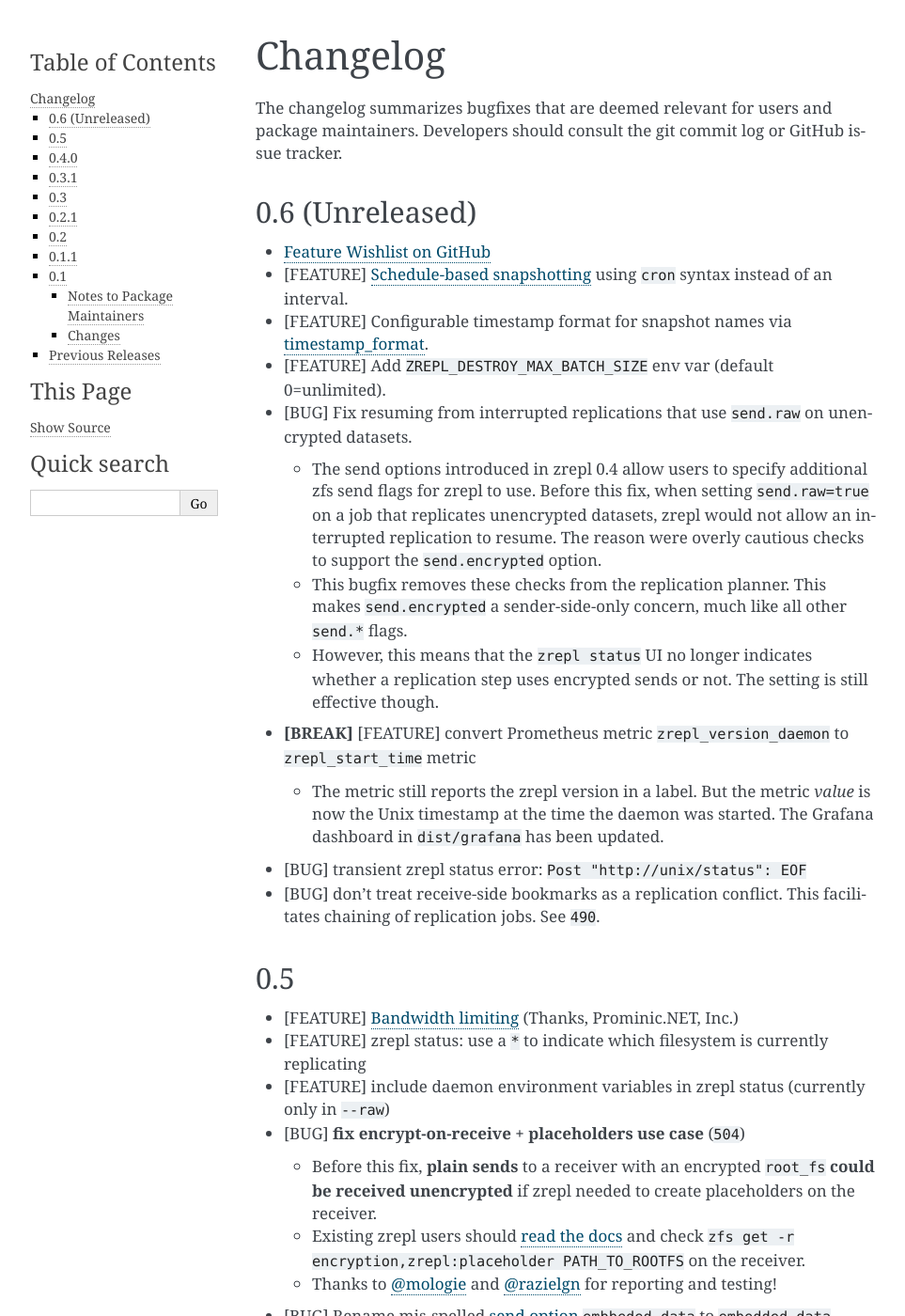
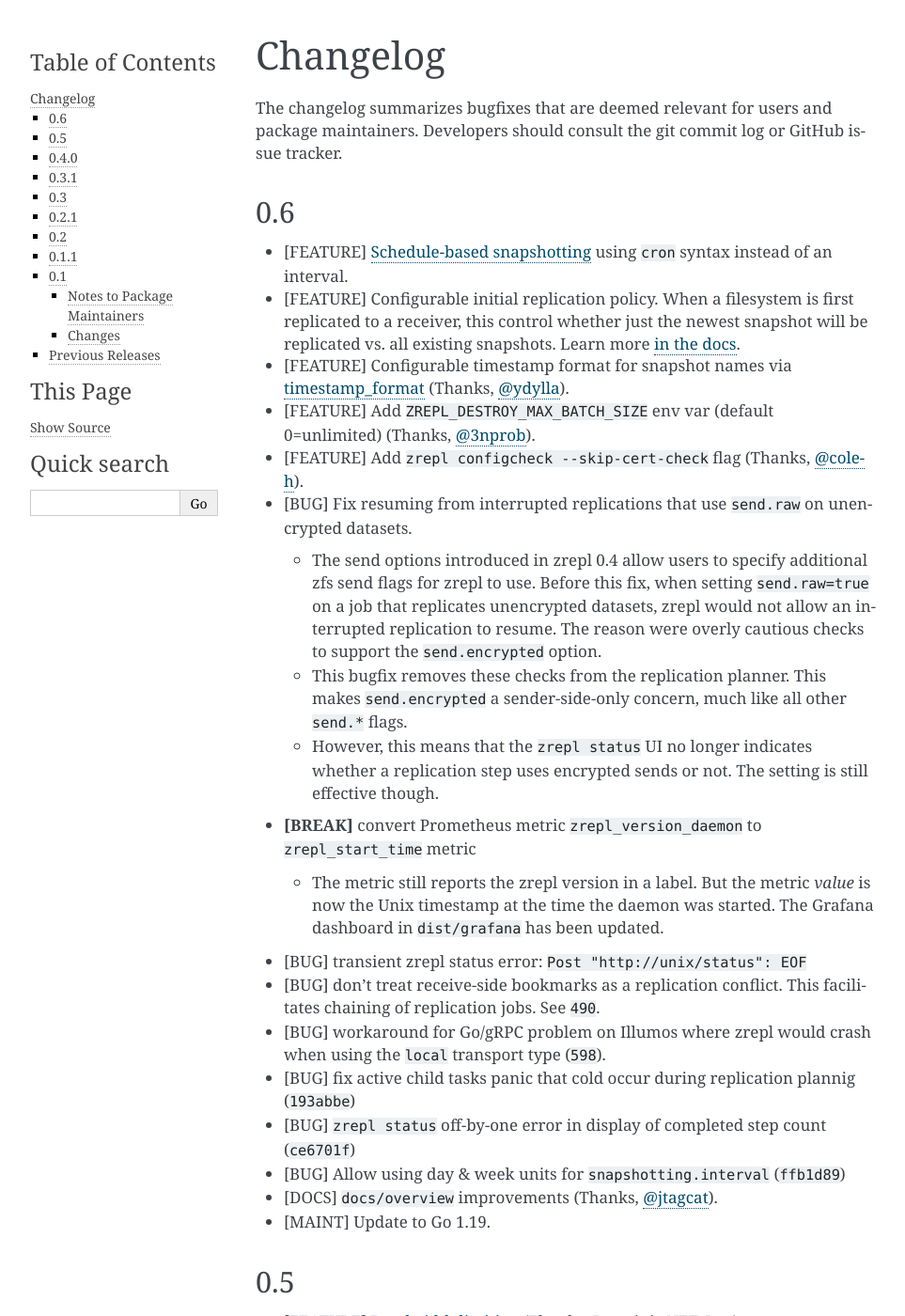
Before and after one commit to zrepl/zrepl, a Sphinx documentation site: the page built from docs/changelog.rst, in a window 1280 px wide and 1400 px high. Shown: the whole window at 94% size, without its empty margins (148-1111 px from the left). Built offline with Sphinx 7.4.7, drawn with Linux system fonts in a browser that asks for light colours; pages that are not in the unit, such as notebooks, are missing from menus; the version number could not be read and is left out; cross-references to code outside the pages are shown as plain code.

Commit message:
docs: finalize 0.6 changelog

```diff
--- a/docs/changelog.rst
+++ b/docs/changelog.rst
@@ -16,14 +16,18 @@
 The changelog summarizes bugfixes that are deemed relevant for users and package maintainers.
 Developers should consult the git commit log or GitHub issue tracker.
 
-0.6 (Unreleased)
-----------------
-
-* `Feature Wishlist on GitHub <https://github.com/zrepl/zrepl/discussions/547>`_
+0.6
+---
 
 * |feature| :ref:`Schedule-based snapshotting<job-snapshotting--cron>` using ``cron`` syntax instead of an interval.
-* |feature| Configurable timestamp format for snapshot names via :ref:`timestamp_format<job-snapshotting-timestamp_format>`.
-* |feature| Add ``ZREPL_DESTROY_MAX_BATCH_SIZE`` env var (default 0=unlimited).
+* |feature| Configurable initial replication policy.
+  When a filesystem is first replicated to a receiver, this control whether just the newest
+  snapshot will be replicated vs. all existing snapshots. Learn more :ref:`in the docs <conflict_resolution-initial_replication>`.
+* |feature| Configurable timestamp format for snapshot names via :ref:`timestamp_format<job-snapshotting-timestamp_format>`
+  (Thanks, `@ydylla <https://github.com/ydylla>`_).
+* |feature| Add ``ZREPL_DESTROY_MAX_BATCH_SIZE`` env var (default 0=unlimited)
+  (Thanks, `@3nprob <https://github.com/3nprob>`_).
+* |feature| Add ``zrepl configcheck --skip-cert-check`` flag (Thanks, `@cole-h <https://github.com/cole-h>`_).
 * |bugfix| Fix resuming from interrupted replications that use ``send.raw`` on unencrypted datasets.
 
   * The send options introduced in zrepl 0.4 allow users to specify additional zfs send flags for zrepl to use.
@@ -44,6 +48,13 @@
 * |bugfix| transient zrepl status error: ``Post "http://unix/status": EOF``
 * |bugfix| don't treat receive-side bookmarks as a replication conflict.
   This facilitates chaining of replication jobs. See :issue:`490`.
+* |bugfix| workaround for Go/gRPC problem on Illumos where zrepl would
+  crash when using the ``local`` transport type (:issue:`598`).
+* |bugfix| fix active child tasks panic that cold occur during replication plannig (:issue:`193abbe`)
+* |bugfix| ``zrepl status`` off-by-one error in display of completed step count (:commit:`ce6701f`)
+* |bugfix| Allow using day & week units for ``snapshotting.interval`` (:commit:`ffb1d89`)
+* |docs| ``docs/overview`` improvements (Thanks, `@jtagcat <https://github.com/jtagcat>`_).
+* |maint| Update to Go 1.19.
 
 0.5
 ---
--- a/docs/configuration/conflict_resolution.rst
+++ b/docs/configuration/conflict_resolution.rst
@@ -15,7 +15,7 @@
 
      ...
 
-.. _conflict_resolution-initial_replication-option-send_all_snapshots:
+.. _conflict_resolution-initial_replication:
 
 
 ``initial_replication`` option
```
Also changed, not shown: other parts of docs/changelog.rst (+1 -1 lines).
